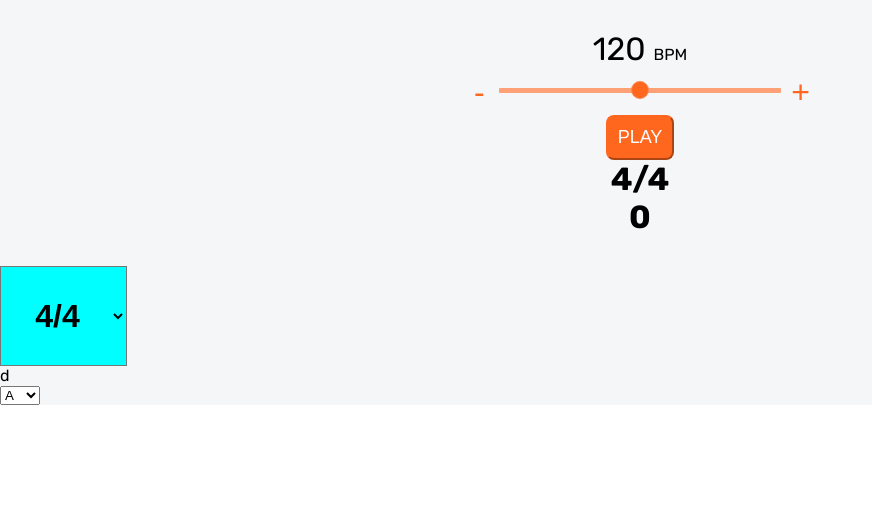
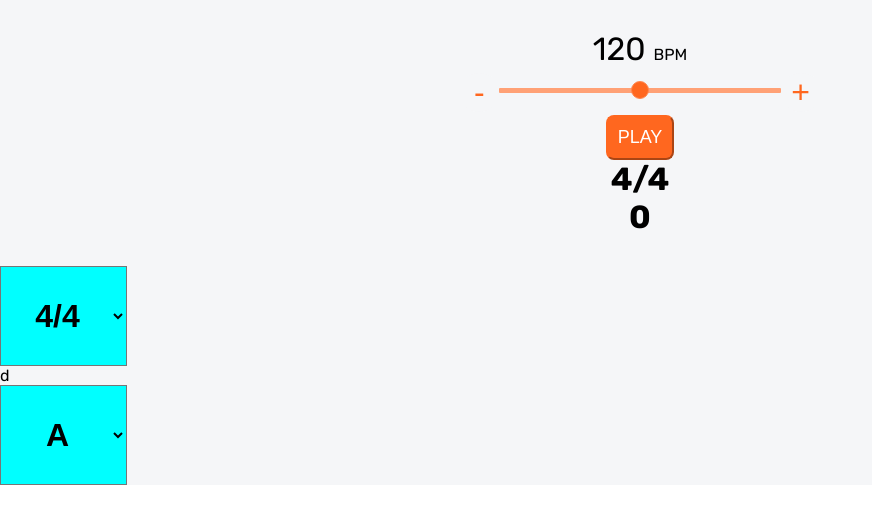
Before and after one commit to MichaelAbe/flowy, a React (Create React App) app: page / in a window 1280 px wide. Shown: the top 524 px of the page, without its empty margins (0-872 px from the left). Built offline with nearby package versions, Linux system fonts and the light colour scheme; a web font is replaced by a local one.

Commit message:
gave inital styling to keyselect dropdown

```diff
--- a/src/App.css
+++ b/src/App.css
@@ -166,3 +166,13 @@ input[type=range]:focus::-ms-fill-upper {
   font-size: xx-large;
   font-weight: 600;
 }
+
+.keyselect {
+  background-color: aqua;
+  text-align: center;
+  max-width: 375px;
+  margin: 0 auto;
+  padding: 30px;
+  font-size: xx-large;
+  font-weight: 600;
+}
--- a/src/Components/Key.js
+++ b/src/Components/Key.js
@@ -4,7 +4,7 @@ export default function Key() {
     return (
       <div>
         <span>
-          <select name="keyselect" id="keyselect" className="key">
+          <select name="keyselect" id="keyselect" className="keyselect">
             <option value="A">A</option>
             <option value="B">B</option>
             <option value="C">C</option>
```
